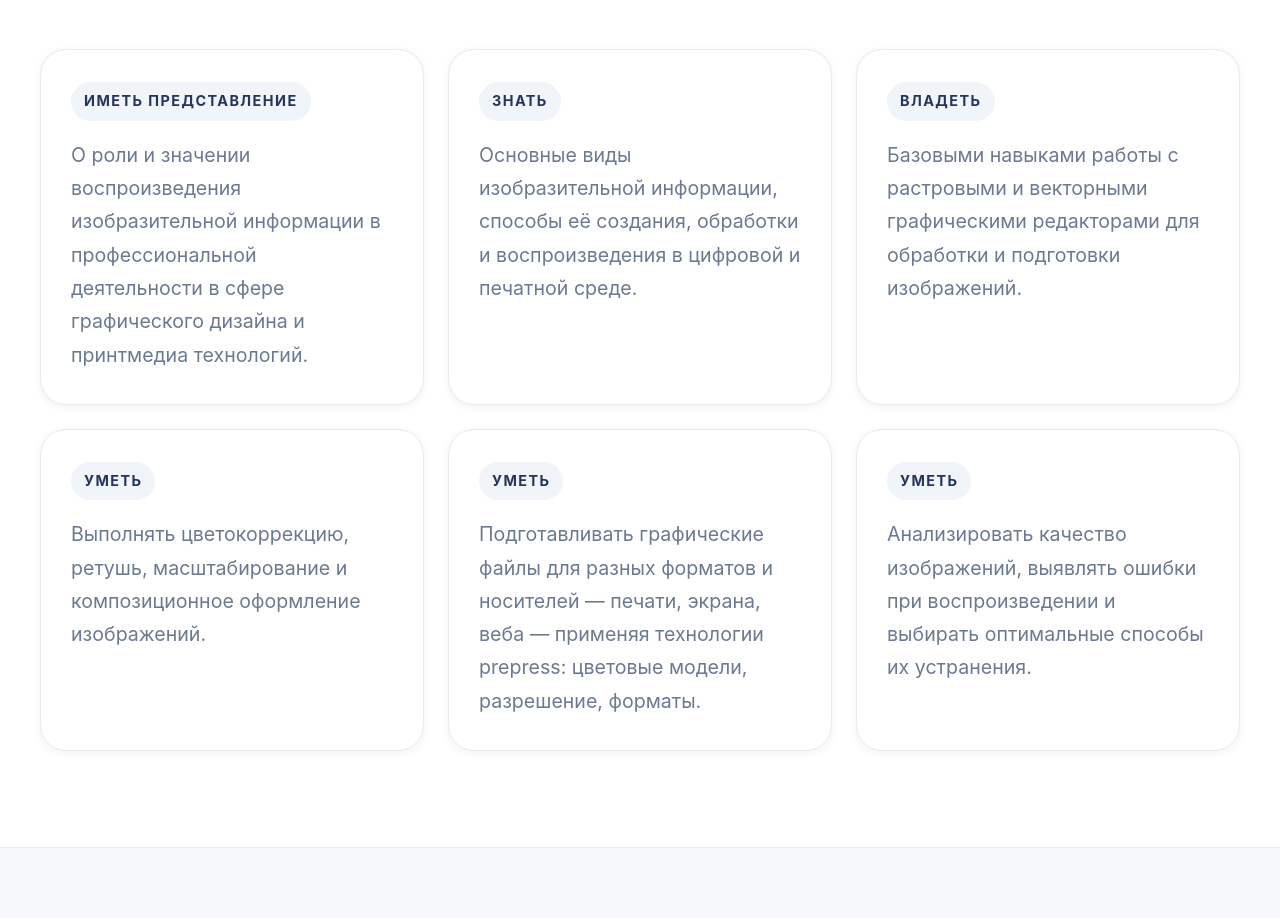
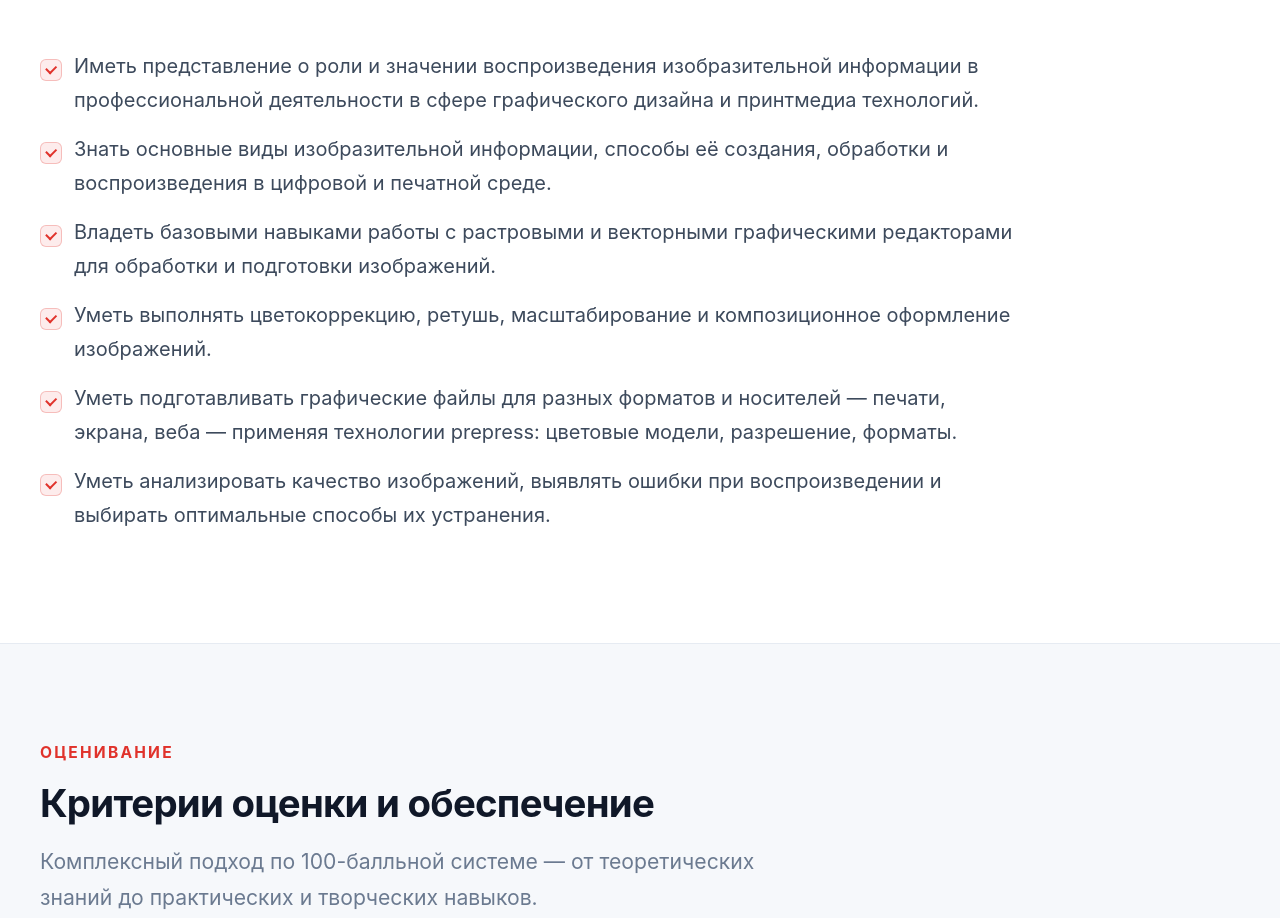
Before and after one commit to alikhanaibassov-01/kaipova-portfolio, a plain HTML site: page cor.html in a window 1280 px wide. Shown: the part 4170-5088 px from the top of the page. Drawn offline with Linux system fonts and the light colour scheme.

Commit message:
Упрощён блок результатов ЦОР, убрана кнопка про авторскую программу, исправлен перенос «г. Алматы»

```diff
--- a/cor.html
+++ b/cor.html
@@ -231,32 +231,14 @@
       <h2>Ожидаемые результаты обучения</h2>
       <p>В результате освоения программы обучающиеся будут:</p>
     </div>
-    <div class="cards">
-      <div class="card">
-        <div class="card__top"><span class="card__tag">Иметь представление</span></div>
-        <p>О роли и значении воспроизведения изобразительной информации в профессиональной деятельности в сфере графического дизайна и принтмедиа технологий.</p>
-      </div>
-      <div class="card">
-        <div class="card__top"><span class="card__tag">Знать</span></div>
-        <p>Основные виды изобразительной информации, способы её создания, обработки и воспроизведения в цифровой и печатной среде.</p>
-      </div>
-      <div class="card">
-        <div class="card__top"><span class="card__tag">Владеть</span></div>
-        <p>Базовыми навыками работы с растровыми и векторными графическими редакторами для обработки и подготовки изображений.</p>
-      </div>
-      <div class="card">
-        <div class="card__top"><span class="card__tag">Уметь</span></div>
-        <p>Выполнять цветокоррекцию, ретушь, масштабирование и композиционное оформление изображений.</p>
-      </div>
-      <div class="card">
-        <div class="card__top"><span class="card__tag">Уметь</span></div>
-        <p>Подготавливать графические файлы для разных форматов и носителей — печати, экрана, веба — применяя технологии prepress: цветовые модели, разрешение, форматы.</p>
-      </div>
-      <div class="card">
-        <div class="card__top"><span class="card__tag">Уметь</span></div>
-        <p>Анализировать качество изображений, выявлять ошибки при воспроизведении и выбирать оптимальные способы их устранения.</p>
-      </div>
-    </div>
+    <ul class="list-check prose">
+      <li>Иметь представление о роли и значении воспроизведения изобразительной информации в профессиональной деятельности в сфере графического дизайна и принтмедиа технологий.</li>
+      <li>Знать основные виды изобразительной информации, способы её создания, обработки и воспроизведения в цифровой и печатной среде.</li>
+      <li>Владеть базовыми навыками работы с растровыми и векторными графическими редакторами для обработки и подготовки изображений.</li>
+      <li>Уметь выполнять цветокоррекцию, ретушь, масштабирование и композиционное оформление изображений.</li>
+      <li>Уметь подготавливать графические файлы для разных форматов и носителей — печати, экрана, веба — применяя технологии prepress: цветовые модели, разрешение, форматы.</li>
+      <li>Уметь анализировать качество изображений, выявлять ошибки при воспроизведении и выбирать оптимальные способы их устранения.</li>
+    </ul>
   </div>
 </section>
 
@@ -306,7 +288,7 @@
     <div class="section__head">
       <span class="section__label">Где реализуется</span>
       <h2>Колледж принтмедиа технологий</h2>
-      <p>Программа реализуется в КГКП «Колледж принтмедиа технологий» — г. Алматы, ул. Шевченко, 202.</p>
+      <p>Программа реализуется в КГКП «Колледж принтмедиа технологий» — г.&nbsp;Алматы, ул. Шевченко, 202.</p>
     </div>
     <div class="map-grid">
       <div class="map-card">
--- a/style.css
+++ b/style.css
@@ -296,6 +296,7 @@ p { margin: 0 0 1.1em; }
 
 .cols-2 { display: grid; grid-template-columns: 1.1fr .9fr; gap: 56px; align-items: start; }
 .prose p { color: var(--body); max-width: 78ch; }
+.list-check.prose { max-width: 78ch; }
 
 h3.mini {
   font-size: 1.08rem;
```
Also changed, not shown: index.html (+0 -1 lines).
